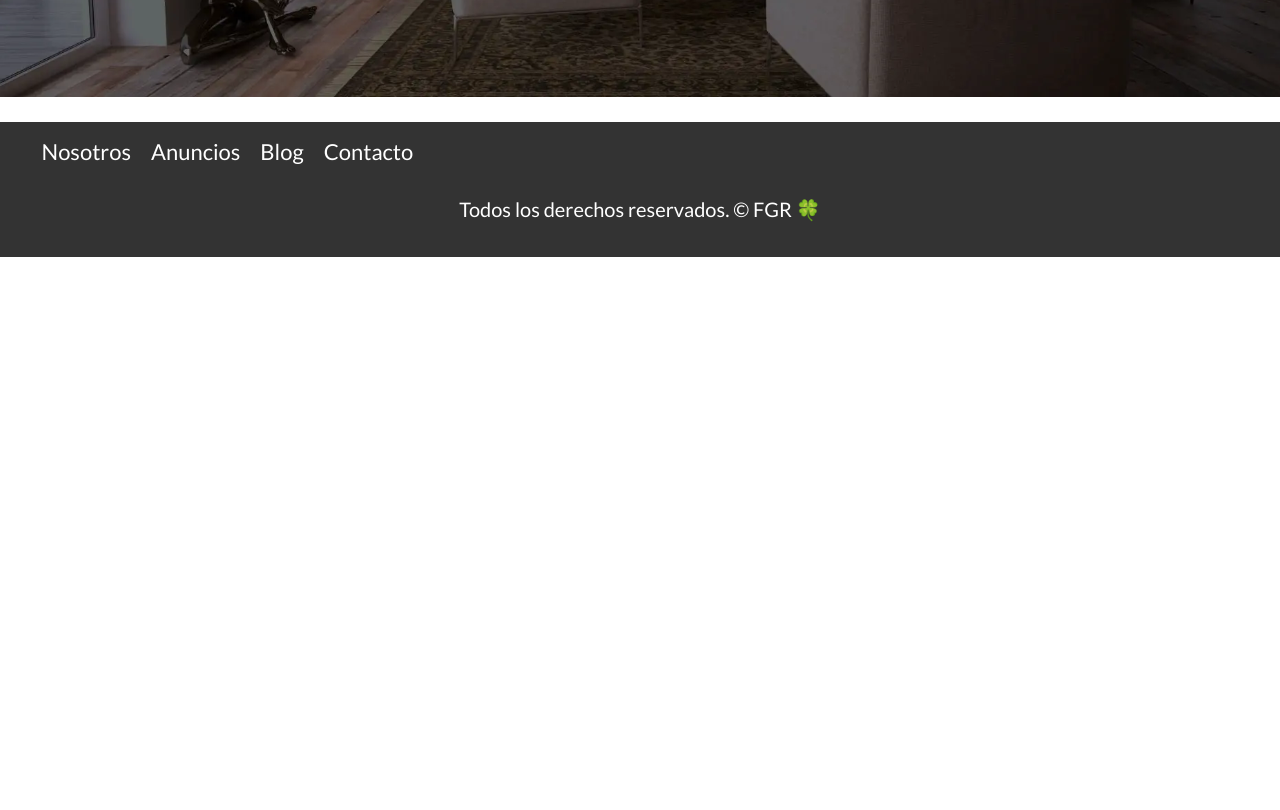
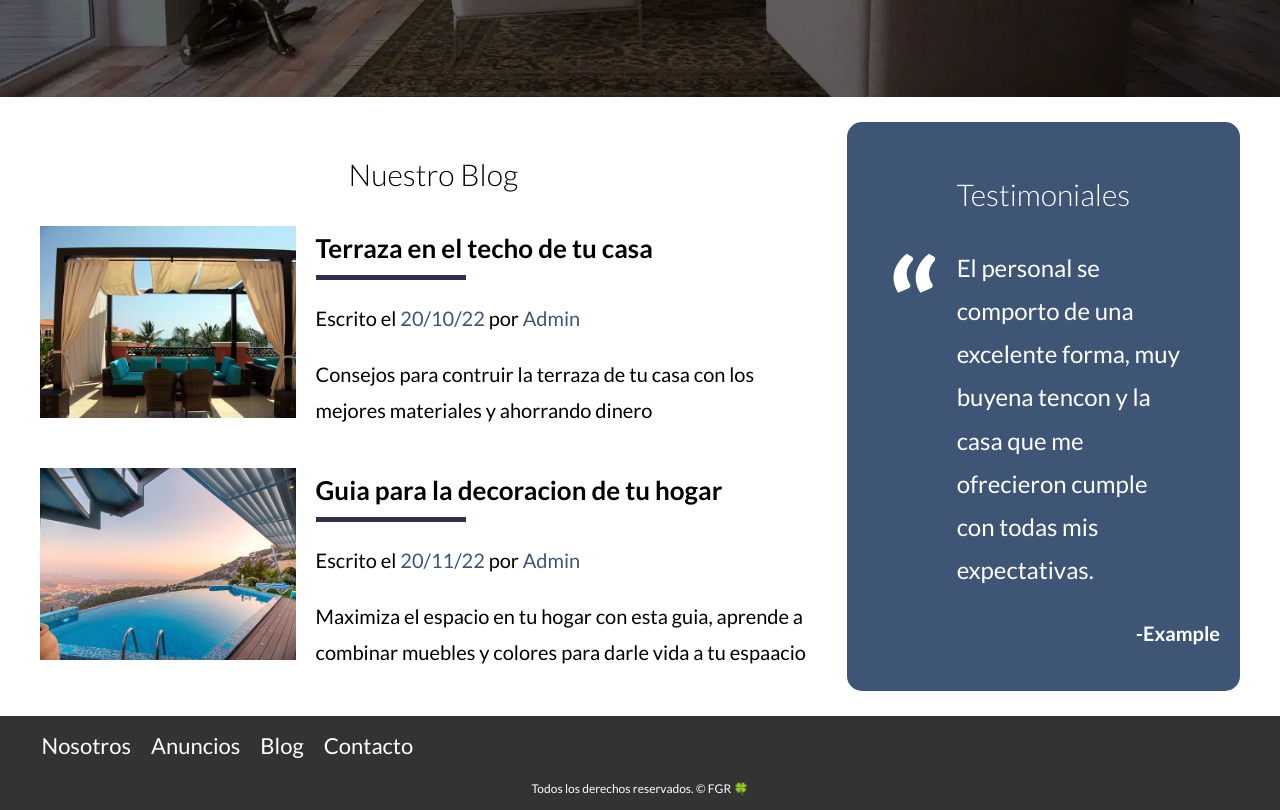
Before and after one commit to gambii007/Practica8, a website: page index.html in a window 1280 px wide. Shown: the part 2313-3123 px from the top of the page. Before the commit the page ends 2595 px from the top, so only its background shows below. Drawn offline with Linux system fonts and the light colour scheme.

Commit message:
P8v2_CFirstPage

```diff
--- a/index.html
+++ b/index.html
@@ -164,6 +164,65 @@
         <a href="contacto.html" class="boton-azul">Contactanos</a>
     </section>
 
+    <div class="contenedor seccion seccion-inferior">
+        <section class="blog">
+            <h3>Nuestro Blog</h3>
+
+            <article class="entrada-blog">
+                <div class="imagen">
+                    <picture>
+                        <source src="build/img/blog1.webp" type="image/webp">
+                        <source src="build/img/blog1.jpg" type="image/jpeg">
+                        <img loading="lazy" src="build/img/blog1.jpg" alt="Texto Entrada Blog">
+                    </picture>
+                </div>
+
+                <div class="texto-entrada">
+                    <a href="entrada.html">
+                        <h4>Terraza en el techo de tu casa</h4>
+                        <p>Escrito el <span> 20/10/22</span> por <span>Admin</span></p>
+
+                        <p>
+                            Consejos para contruir la terraza de tu casa con los mejores materiales y ahorrando dinero
+                        </p>
+                    </a>
+                </div>
+            </article>
+
+            <article class="entrada-blog">
+                <div class="imagen">
+                    <picture>
+                        <source src="build/img/blog2.webp" type="image/webp">
+                        <source src="build/img/blog2.jpg" type="image/jpeg">
+                        <img loading="lazy" src="build/img/blog2.jpg" alt="Texto Entrada Blog">
+                    </picture>
+                </div>
+
+                <div class="texto-entrada">
+                    <a href="entrada.html">
+                        <h4>Guia para la decoracion de tu hogar</h4>
+                        <p>Escrito el <span>20/11/22</span> por <span>Admin</span></p>
+
+                        <p>
+                            Maximiza el espacio en tu hogar con esta guia, aprende a combinar muebles y colores para darle vida a tu espaacio
+                        </p>
+                    </a>
+                </div>
+            </article>
+        </section>
+
+        <section class="testimoniales">
+            <h3>Testimoniales</h3>
+
+            <div class="testimonial">
+                <blockquote>
+                    El personal se comporto de una excelente forma, muy buyena tencon y la casa que me ofrecieron cumple con todas mis expectativas.
+                </blockquote>
+                <p>-Example</p>
+            </div>
+        </section>
+    </div>
+
     <footer class="footer seccion">
         <div class="contenedor contenedor-footer">
             <nav class="navegacion">
--- a/src/scss/app.scss
+++ b/src/scss/app.scss
@@ -12,3 +12,5 @@
 @import 'layout/iconos';
 @import 'layout/anuncios';
 @import 'layout/contactar';
+@import 'layout/inferior';
+@import 'layout/testimoniales';
--- a/src/scss/layout/_footer.scss
+++ b/src/scss/layout/_footer.scss
@@ -1,9 +1,13 @@
 .footer {
     padding: 1rem;
     background-color: $grisOscuro;
+    margin-bottom: 0;
+    font-size: 1rem;
 
     .copyright {
         color: $blanco;
         text-align: center;
+        font-size: 1.2rem;
+        margin-bottom: 0;
     }
 }
--- /dev/null
+++ b/src/scss/layout/_inferior.scss
@@ -0,0 +1,42 @@
+@include tablet {
+    .seccion-inferior {
+        display: grid;
+        grid-template-columns: 2fr 1fr;
+        column-gap: 2rem;
+    }
+}
+
+.entrada-blog {
+    margin-bottom: 2rem;
+
+    @include tablet {
+        display: grid;
+        grid-template-columns: 1fr 2fr;
+        column-gap: 2rem;
+    }
+    &:last-of-type {
+        margin-bottom: 0;
+    }
+}
+
+.texto-entrada{
+    a{
+        color: $negro;
+    }
+    h4 {
+        margin: 1.5rem 0 0 0;
+        line-height: 1.4rem;
+
+        &::after {
+            content: '';
+            display: block;
+            width: 15rem;
+            height: .5rem;
+            background-color: $azulFuerte;
+            margin-top: 2rem;
+        }
+    }
+    span {
+        color: $azul;
+    }
+}
--- /dev/null
+++ b/src/scss/layout/_testimoniales.scss
@@ -0,0 +1,29 @@
+.testimoniales {
+    background-color: $azul;
+    font-size: 2.4rem;
+    padding: 2rem;
+    color: $blanco;
+    border-radius: 1.5rem;
+
+    blockquote {
+        padding-left: 5rem;
+        position: relative;
+
+        &::before {
+            content: '';
+            background-image: url(../img/comilla.svg);
+            background-repeat: no-repeat;
+            width: 6rem;
+            height: 8rem;
+            display: block;
+            position: absolute;
+            left: -2rem;
+        }
+    }
+
+    p {
+        color: $blanco;
+        text-align: right;
+        font-weight: $bold;
+    }
+}
```
Also changed, not shown: build/css/app.css, 1 other file.
